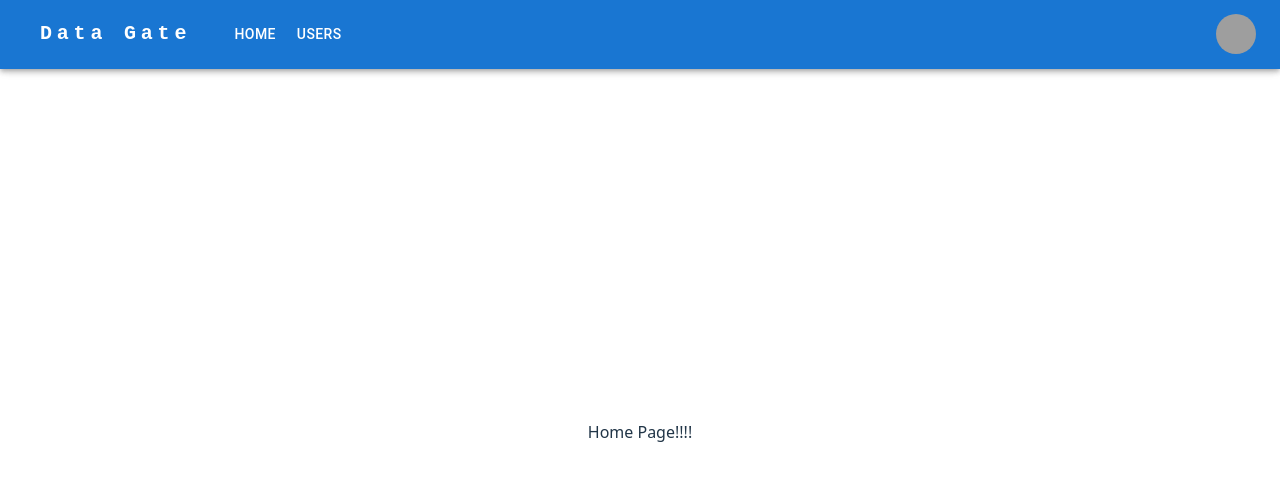
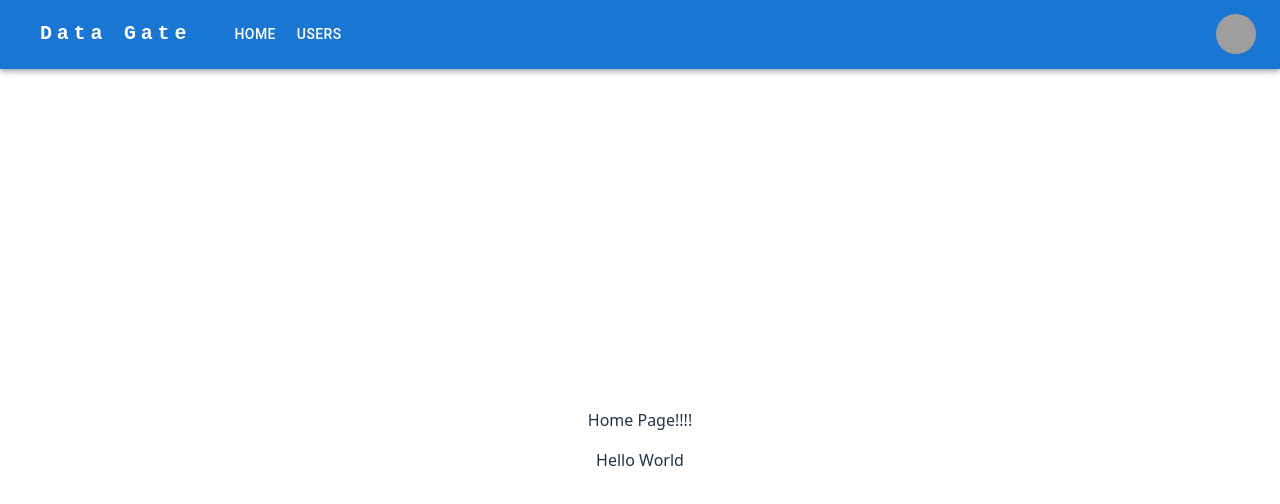
Before and after one commit to yurikgarcia/data-gate, a React (Vite) app: page /home in a window 1280 px wide. Shown: the top 504 px of the page. Built offline with nearby package versions, Linux system fonts and the light colour scheme; grey boxes are pictures that could not be loaded; some icons are missing.

Commit message:
added redux

```diff
--- a/package.json
+++ b/package.json
@@ -15,8 +15,10 @@
     "@mui/icons-material": "^7.0.1",
     "@mui/material": "^7.0.1",
     "@mui/styled-engine-sc": "^7.0.1",
+    "@reduxjs/toolkit": "^2.6.1",
     "react": "^19.0.0",
     "react-dom": "^19.0.0",
+    "react-redux": "^9.2.0",
     "react-router-dom": "^7.5.0",
     "styled-components": "^6.1.17"
   },
@@ -24,6 +26,7 @@
     "@eslint/js": "^9.21.0",
     "@types/react": "^19.0.10",
     "@types/react-dom": "^19.0.4",
+    "@types/react-redux": "^7.1.34",
     "@types/react-router-dom": "^5.3.3",
     "@vitejs/plugin-react": "^4.3.4",
     "eslint": "^9.21.0",
--- a/src/App.tsx
+++ b/src/App.tsx
@@ -2,7 +2,6 @@ import './App.css'
 import { Routes, Route } from 'react-router-dom'
 import Layout from './components/Layout'
 import Home from './pages/Home'
-import Landing from './pages/Landing'
 import Users from './pages/Users'
 
 function App() {
@@ -12,7 +11,6 @@ function App() {
     <div>
       <Routes >
         <Route element={<Layout />} >
-          <Route path='/' element={<Landing />} />
           <Route path='/home' element={<Home />} />
           <Route path='/users' element={<Users />} />
         </Route>
--- a/src/pages/Home.tsx
+++ b/src/pages/Home.tsx
@@ -1,9 +1,12 @@
+import { useAppSelector } from "../store"
 
 
 export default function Homes() {
+  const message = useAppSelector(state => state.hello)
   return (
     <div>
       <p>Home Page!!!!</p>
+      {message}
     </div>
   )
 }
--- a/src/pages/Landing.tsx
+++ /dev/null
@@ -1,13 +0,0 @@
-import { Button } from '@mui/material'
-import { Link } from 'react-router-dom'
-
-export default function Landing() {
-  return (
-    <div>
-      <p>Landing Page</p>
-      <Button component={Link} to='/home' variant='contained'>
-        Go to Home
-      </Button>
-    </div>
-  )
-}
--- /dev/null
+++ b/src/slices/helloSlice.tsx
@@ -0,0 +1,9 @@
+import { createSlice } from '@reduxjs/toolkit';
+
+const helloSLice = createSlice({
+  name: 'hello',
+  initialState: "Hello World",
+  reducers: { },
+})
+
+export default helloSLice.reducer
--- /dev/null
+++ b/src/store.tsx
@@ -0,0 +1,15 @@
+import { configureStore} from "@reduxjs/toolkit"
+import { useDispatch, useSelector, TypedUseSelectorHook } from "react-redux"
+import helloReducer from './slices/helloSlice'
+
+export const store = configureStore({
+  reducer: {
+    hello: helloReducer
+  },
+})
+
+export type RootState = ReturnType<typeof store.getState>
+export type AppDispatch = typeof store.dispatch
+export const useAppDispatch = () => useDispatch<AppDispatch>()
+export const useAppSelector: TypedUseSelectorHook<RootState> = useSelector
+export default store
```
Also changed, not shown: src/main.tsx (+6 -3 lines), 1 other file (tests, documents, lock files or other folders).
